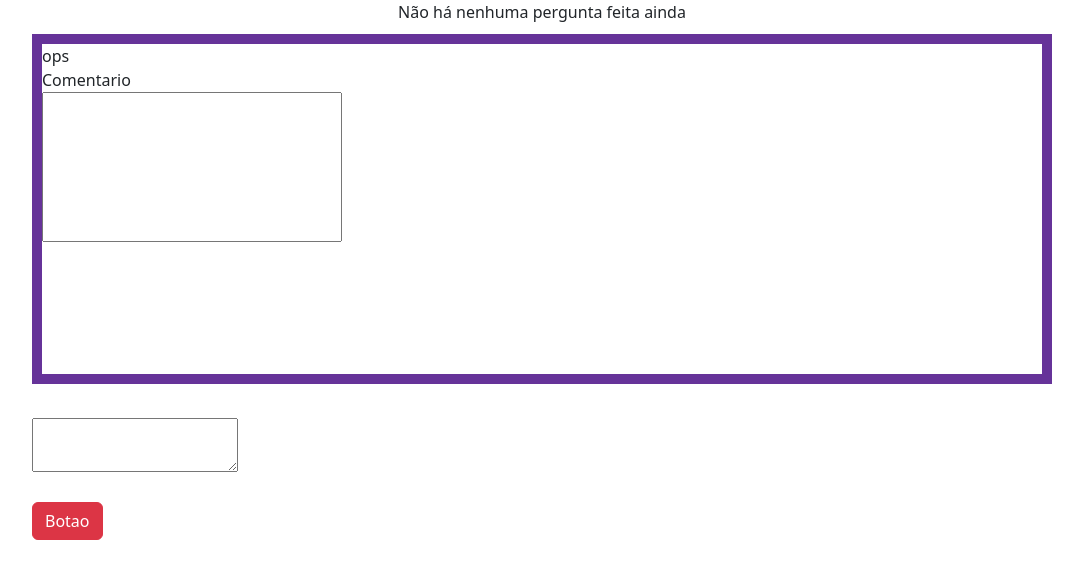
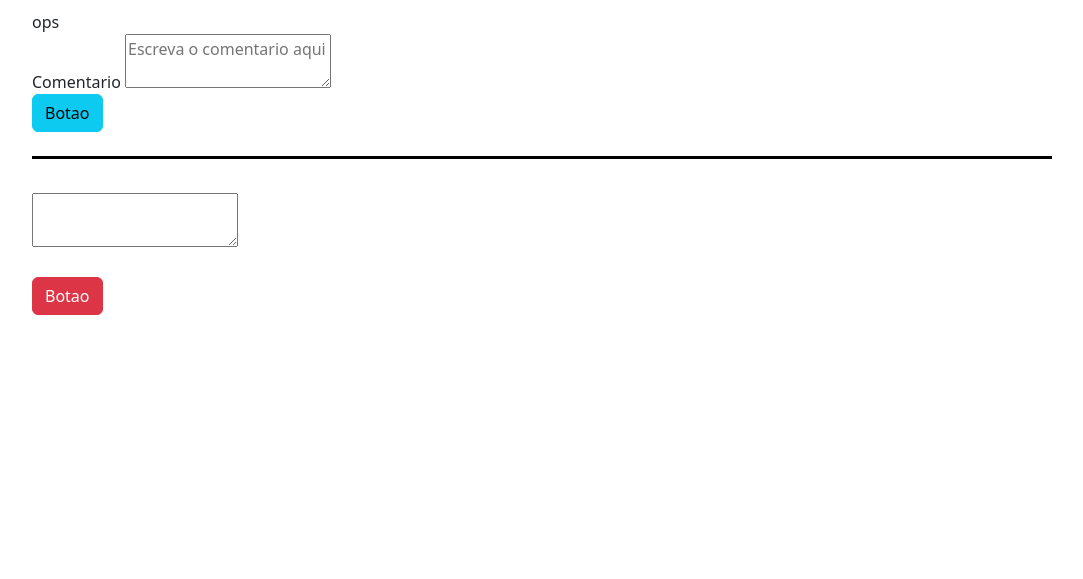
Before and after one commit to j0a0p4850/project-PIDA, a PHP site: page /pagina_de_post.php in a window 1280 px wide. Shown: the top 579 px of the page, without its empty margins (98-1181 px from the left). Run offline with PHP 8.4, Linux system fonts and the light colour scheme; data that the repository does not hold is empty; some libraries are stand-ins or nearby versions.

Commit message:
Acesso a perguntas

```diff
--- a/funcoes_result.php
+++ b/funcoes_result.php
@@ -18,7 +18,7 @@ class resultados
         if ($resultado->num_rows > 0) {
             while ($linha = $resultado->fetch_assoc()) {
                 echo '<div class="list-group">
-                <a href="#" class="list-group-item list-group-item-action" aria-current="true">
+                <a href="pagina_de_post.php?id='.$linha['id_pergunta'].'" class="list-group-item list-group-item-action" aria-current="true">
                     <div class="d-flex w-100 justify-content-between">
                         <h5 class="mb-1">' . $linha['pergunta_title'] . '</h5>
                         <small>3 days ago</small>
@@ -48,39 +48,62 @@ class resultados
 {
     $conexao = new conexaoDB();
     $conecta = $conexao->conectar();
-        // Inserir registro
-        $sql = "INSERT INTO `tb_pergunta` (`pergunta_title`, `pergunta_descricao`) VALUES "
-            . "( '$post_title', '$post_body')";
-        if ($conecta->query($sql) === TRUE) {
+
+    // Preparar a declaração SQL
+    $sql = "INSERT INTO `tb_pergunta` (`pergunta_title`, `pergunta_descricao`) VALUES (?, ?)";
+
+    // Preparar a declaração
+    $stmt = $conecta->prepare($sql);
+
+    // Vincular parâmetros
+    $stmt->bind_param("ss", $post_title, $post_body);
+
+    // Executar a declaração
+    if ($stmt->execute()) {
         header("Location: pagina_de_resultados.php");
         exit();
     } else {
-            echo "Erro: " . $sql . "<br>" . $conecta->error . "<br>";
+        echo "Erro: " . $stmt->error . "<br>";
     }
+
+    // Fechar a declaração e desconectar
+    $stmt->close();
     $conexao->desconectar();
 }
 
-    public function post_display()
+    public function post_display($id_post)
     {
 
 
         $conexao = new conexaoDB();
         $conecta = $conexao->conectar();
         // Inserir registro
-        $sql = "SELECT id_pergunta, pergunta_title, pergunta_descricao FROM tb_pergunta where id_pergunta = 4;";
+        $sql = "SELECT id_pergunta, pergunta_title, pergunta_descricao FROM tb_pergunta where id_pergunta = '$id_post';";
         $resultado = $conecta->query($sql);
         if ($resultado->num_rows > 0) {
             while ($linha = $resultado->fetch_assoc()) {
+
+
                 echo '<div class="post">
                 <div>
-                    <header class="cabeca_post">' .
+                    <header class="cabeca_post">
+                        <h4>' .
                         $linha['pergunta_title']
-                    . '</header>
+                            . '
+                        </h4>
+                    </header>
                 </div>
-                <div class="corpo">' .
+                <div class="corpo">
+                    <pre class="language-php">
+                        <code>'
+                            .
                             $linha['pergunta_descricao']
-                    . '</div>
+                            .
+                '       </code>
+                    </pre>
+                </div>
             </div>';
+
             }
 
         } else {
--- a/pagina_de_post.php
+++ b/pagina_de_post.php
@@ -6,6 +6,10 @@
     <meta name="viewport" content="width=device-width, initial-scale=1">
     <link href="https://cdn.jsdelivr.net/npm/bootstrap@5.3.3/dist/css/bootstrap.min.css" rel="stylesheet"
         integrity="sha384-QWTKZyjpPEjISv5WaRU9OFeRpok6YctnYmDr5pNlyT2bRjXh0JMhjY6hW+ALEwIH" crossorigin="anonymous">
+
+    <link href="https://cdn.jsdelivr.net/npm/prismjs/themes/prism.css" rel="stylesheet">
+
+
     <script src="https://cdn.jsdelivr.net/npm/bootstrap@5.3.3/dist/js/bootstrap.bundle.min.js"
         integrity="sha384-YvpcrYf0tY3lHB60NNkmXc5s9fDVZLESaAA55NDzOxhy9GkcIdslK1eN7N6jIeHz"
         crossorigin="anonymous"></script>
@@ -16,17 +20,17 @@
     <style>
         .post {
             margin-top: 10px;
-            height: 600px;
+            height: fit-content;
             width: 1020px;
-            border: beige 10px solid;
+            border-bottom: black 3px solid;
         }
 
         .resp {
             margin-top: 10px;
 
             width: 1020px;
-            height: 350px;
-            border: rebeccapurple 10px solid;
+            height: fit-content;
+            border-bottom: black 3px solid;
         }
 
         .container {
@@ -49,16 +53,21 @@
         }
 
         .cabeca_post {
-            height: 100px;
+            height: fit-content;
+            border-bottom: black solid 3px;
         }
 
         .coment {
-            height: 300px;
+            height: fit-content;
         }
 
         .comenta {
             height: 150px;
             width: 300px;
+        }
+
+        .teste {
+            height: 300px;
         }
     </style>
 </head>
@@ -68,11 +77,17 @@
     <div class="container">
         <?php
 
-            include "funcoes_result.php";
+        include "funcoes_result.php";
 
-            $func = new resultados();
+        session_start();
+        $func = new resultados();
 
-            $func = $func->post_display();
+        if (isset($_GET['id'])) {
+            $id_post = $_GET['id'];
+            $func->post_display($id_post);
+        }
+
+
 
 
         ?>
@@ -82,9 +97,14 @@
             <br>
             <div class="coment">
 
-                <label for="comentario">Comentario</label>
+                <form action="">
+                    <label for="comentario">Comentario</label>
+                    <textarea placeholder="Escreva o comentario aqui" id="Comentario_resps"></textarea>
+                    <br>
+                    <button type="button" class="btn btn-info">Botao</button>
+
+                </form>
                 <br>
-                <input type="text" id="comentario" class="comenta">
             </div>
         </div>
     </div>
@@ -92,7 +112,7 @@
     <div class="container_area_texto">
         <form action="#">
             <div class="area_texto">
-                <textarea placeholder="Escreva Sua resposta aqui">
+                <textarea id="id_teste" placeholder="Escreva Sua resposta aqui">
 
                 </textarea>
             </div>
@@ -102,9 +122,25 @@
     </div>
     <script>
         tinymce.init({
-            selector: 'textarea',
-            plugins: 'anchor autolink charmap codesample emoticons  link lists media searchreplace table visualblocks wordcount checklist mediaembed casechange export formatpainter pageembed linkchecker a11ychecker tinymcespellchecker permanentpen powerpaste advtable advcode editimage advtemplate ai mentions tinycomments tableofcontents footnotes mergetags autocorrect typography inlinecss',
-            toolbar: 'undo redo | blocks fontfamily fontsize | bold italic underline strikethrough | link image media table mergetags |  | spellcheckdialog a11ycheck typography | align lineheight | checklist numlist bullist indent outdent | emoticons charmap | removeformat',
+            selector: 'textarea#id_teste',
+            height: 300,
+            menubar: 'insert edit view',
+            plugins: ' autolink charmap codesample',
+            toolbar: 'undo redo | styles | bold italic | alignleft aligncenter alignright alignjustify | outdent indent',
+            tinycomments_mode: 'embedded',
+            tinycomments_author: 'Author name',
+            mergetags_list: [
+                { value: 'First.Name', title: 'First Name' },
+                { value: 'Email', title: 'Email' },
+            ],
+            ai_request: (request, respondWith) => respondWith.string(() => Promise.reject("See docs to implement AI Assistant")),
+        });
+
+        tinymce.init({
+            selector: 'textarea#Comentario_resps',
+            height: 200,
+            plugins: ' autolink charmap codesample  searchreplace ',
+            toolbar: 'undo redo | styles | bold italic | alignleft aligncenter alignright alignjustify | outdent indent',
             tinycomments_mode: 'embedded',
             tinycomments_author: 'Author name',
             mergetags_list: [
@@ -115,6 +151,12 @@
         });
     </script>
 
+    <script src="https://cdn.jsdelivr.net/npm/prismjs/prism.js">
+        document.addEventListener('DOMContentLoaded', function () {
+            Prism.highlightAll();
+        });
+    </script>
+
 </body>
 
 </html>
```
Lines whose indentation alone changed are shown as unchanged.
